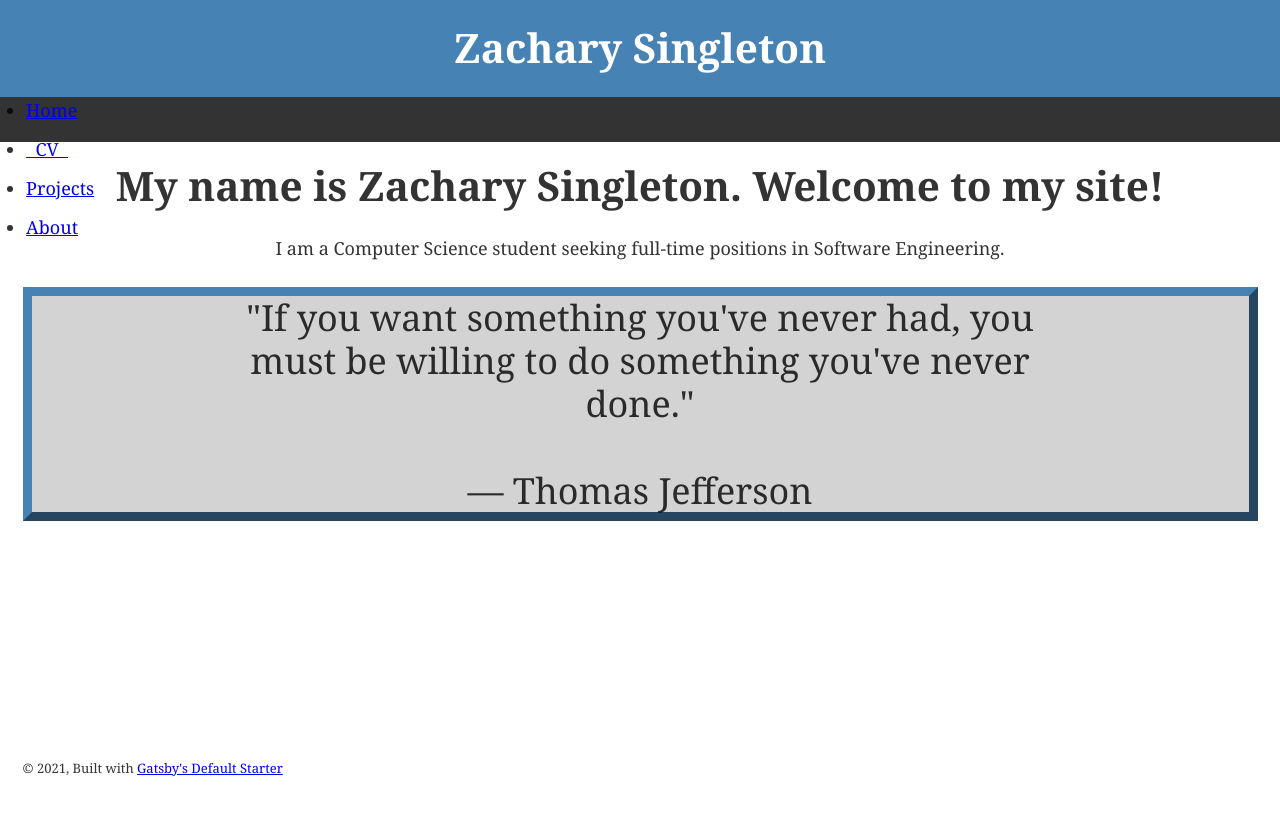
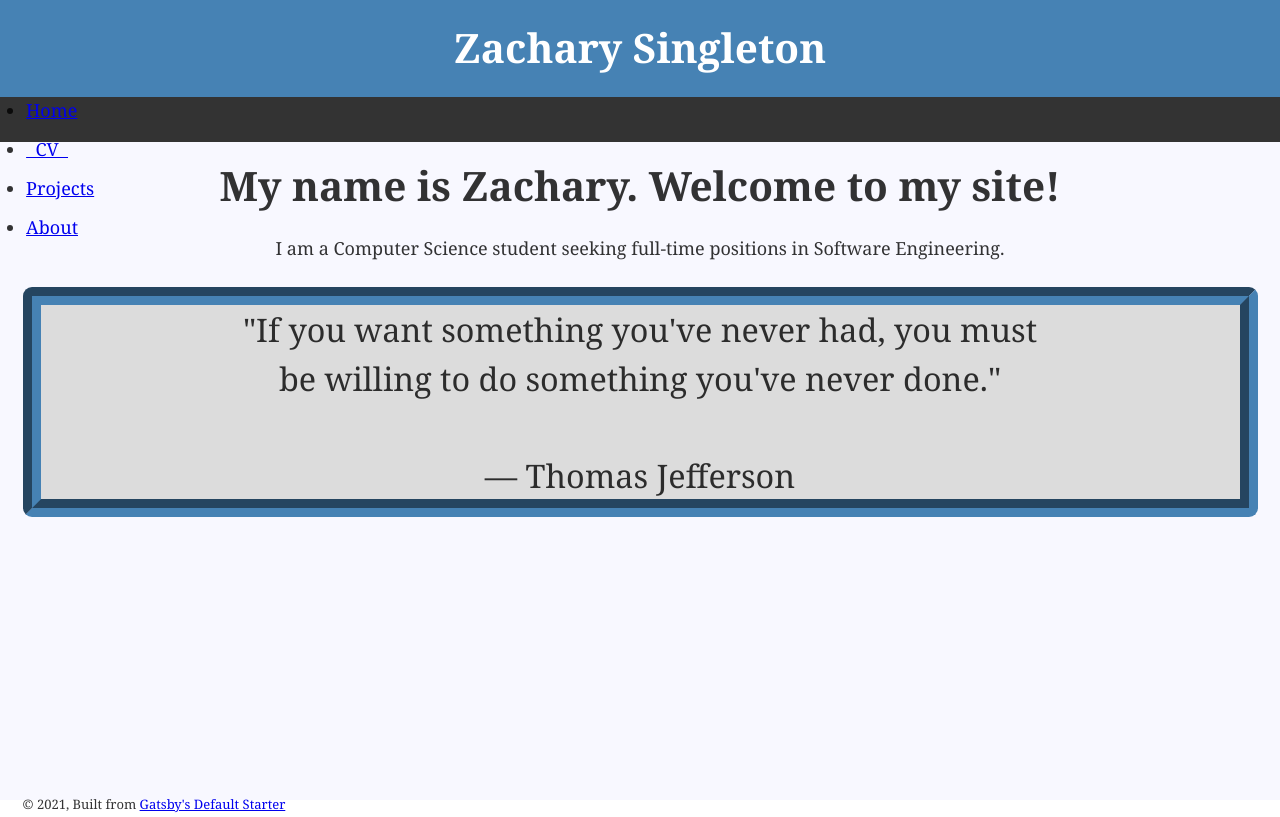
Before and after one commit to Za-Sing/personal-portfolio-site, a Gatsby site: page / in a window 1280 px wide. Built offline with nearby package versions, Linux system fonts and the light colour scheme; Gatsby itself is replaced by a stand-in of ours.

Commit message:
Minor changes to index

```diff
--- a/src/components/header.js
+++ b/src/components/header.js
@@ -12,7 +12,6 @@ const Header = ({ siteTitle }) => (
 		<div
 			style={{
 				margin: `0 auto`,
-				maxWidth: 960,
 				padding: `1.45rem 1.0875rem`,
                 display: 'flex',
                 justifyContent: 'center'
--- a/src/components/layout.js
+++ b/src/components/layout.js
@@ -24,7 +24,7 @@ const Layout = ({ children }) => {
 	`);
 
 	return (
-		<div style={{position: 'relative', minHeight: '100vh'}}>
+		<div style={{background: 'ghostwhite', position: 'relative', minHeight: '100vh'}}>
 			<Header siteTitle={data.site.siteMetadata?.title || `Title`} />
 			<LinkBar/>
             <div
@@ -36,7 +36,7 @@ const Layout = ({ children }) => {
                     {children}
                 </main>
 				<footer>
-					© {new Date().getFullYear()}, Built with
+					© {new Date().getFullYear()}, Built from
 					{` `}
 					<a href="https://github.com/gatsbyjs/gatsby-starter-default">Gatsby's Default Starter</a>
 				</footer>
--- a/src/components/layout.module.css
+++ b/src/components/layout.module.css
@@ -43,6 +43,7 @@ body {
 footer {
     position: absolute;
     bottom: 0;
+    padding-top: 2rem;
     height: 2.5rem;
     font-size: small;
 }
--- a/src/pages/index.js
+++ b/src/pages/index.js
@@ -7,13 +7,14 @@ import Seo from "../components/seo";
 const IndexPage = () => (
 	<Layout>
 		<Seo title="Home Page" />
-        <h1>My name is Zachary Singleton. Welcome to my site!</h1>
+        <h1>My name is Zachary. Welcome to my site!</h1>
 		<p>
 			I am a Computer Science student seeking full-time positions in Software
 			Engineering.
 		</p>
-        <div style={{background: 'lightgrey', border: 'outset 0.5rem steelblue', display: 'inline-block'}}>
-            <p style={{margin: '0', paddingLeft: '10rem', paddingRight: '10rem', lineHeight: '120%', fontSize: '2rem', verticalAlign: 'middle', textAlign: 'center'}}>
+        {/*This is the quote block on the page*/}
+        <div style={{background: 'gainsboro', border: '1rem groove steelblue', borderRadius: '0.5rem', display: 'inline-block'}}>
+            <p style={{margin: '0', paddingLeft: '10rem', paddingRight: '10rem', lineHeight: '150%', fontSize: '1.8rem', verticalAlign: 'middle', textAlign: 'center'}}>
                 "If you want something you've never had, you must be willing to do something
 			    you've never done."<br></br><br></br>— Thomas Jefferson
             </p>
```
